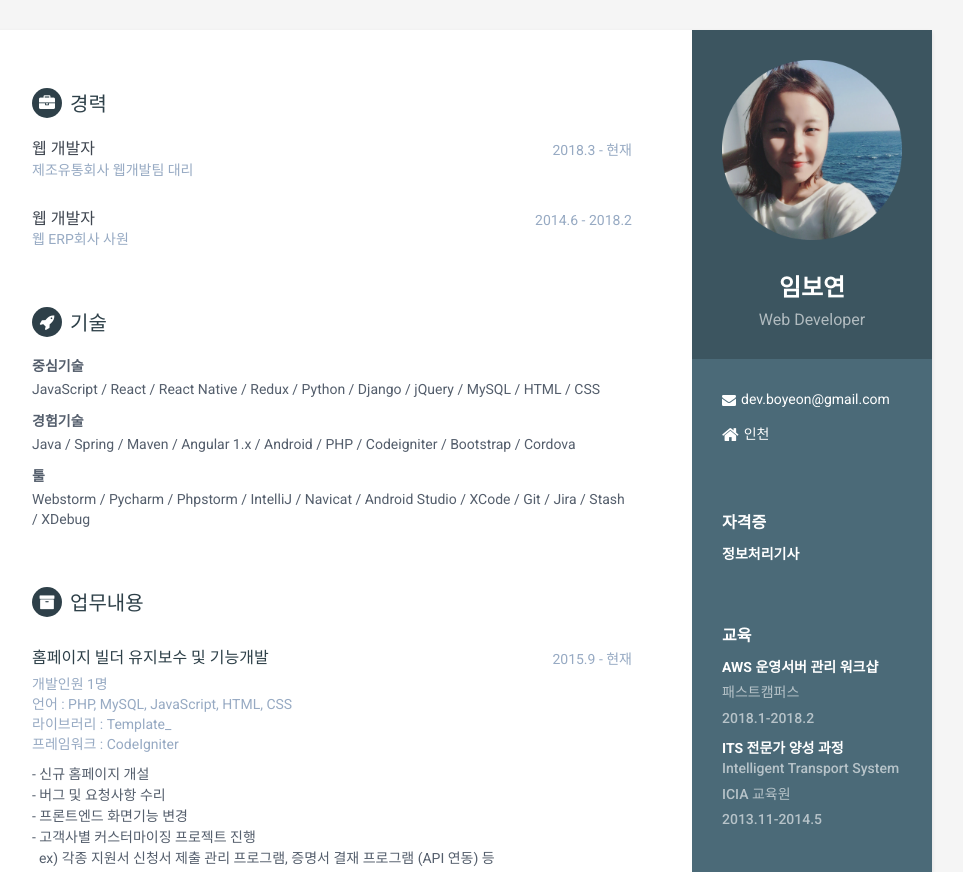
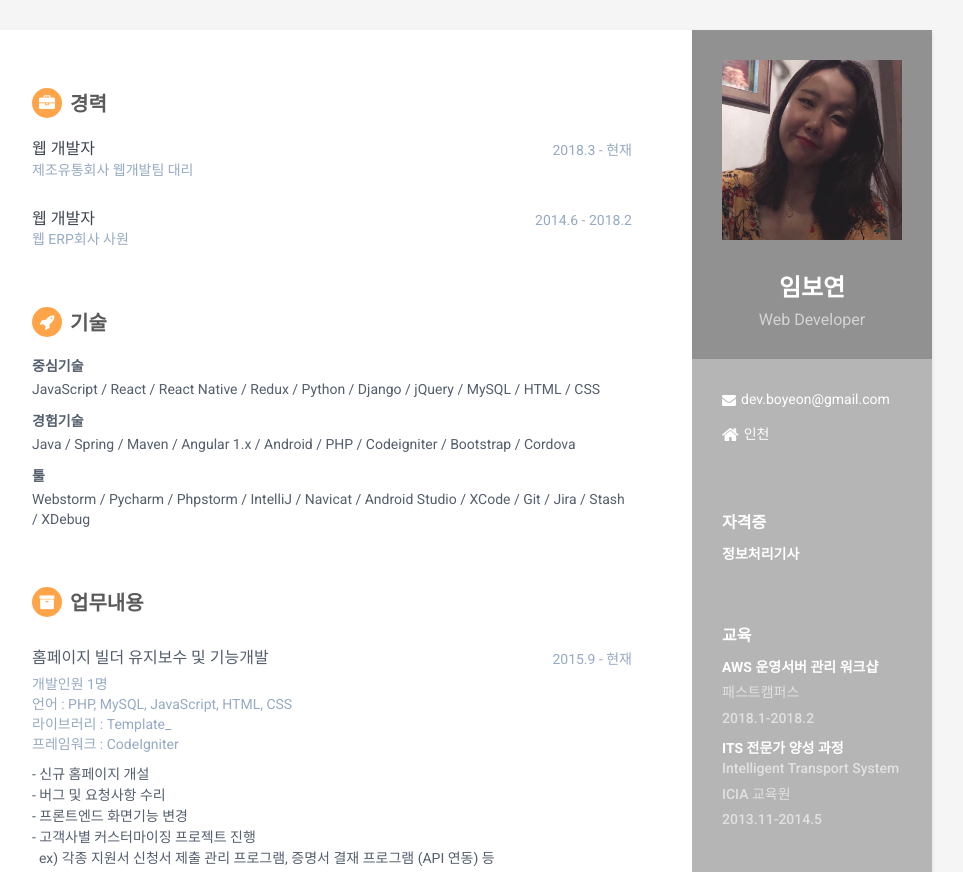
Before and after one commit to dokinchan/curriculum_vitae, a plain HTML site: page index.html in a window 1280 px wide. Shown: the top 872 px of the page, without its empty margins (188-1151 px from the left). Drawn offline with Linux system fonts and the light colour scheme.

Commit message:
update some

```diff
--- a/assets/css/styles-5.css
+++ b/assets/css/styles-5.css
@@ -43,7 +43,7 @@ p {
   line-height: 1.5;
 }
 .wrapper {
-  background: #FDA246;
+  background: #b5b5b5;
   max-width: 960px;
   margin: 0 auto;
   position: relative;
@@ -52,7 +52,7 @@ p {
   box-shadow: 0px 2px 4px rgba(0, 0, 0, 0.1);
 }
 .sidebar-wrapper {
-  background: #FDA246;
+  background: #b5b5b5;
   position: absolute;
   right: 0;
   width: 240px;
@@ -160,8 +160,8 @@ p {
 .main-wrapper .section-title {
   text-transform: uppercase;
   font-size: 20px;
-  font-weight: 500;
-  color: #f47c03;
+  font-weight: 600;
+  color: #5a5a5a;
   position: relative;
   margin-top: 0;
   margin-bottom: 20px;
@@ -180,7 +180,7 @@ p {
   -moz-background-clip: padding;
   -webkit-background-clip: padding-box;
   background-clip: padding-box;
-  background: #f47c03;
+  background: #ffa448;
   text-align: center;
   padding-top: 8px;
   font-size: 16px;
--- a/index.html
+++ b/index.html
@@ -18,7 +18,7 @@
     <link rel="stylesheet" href="assets/plugins/font-awesome/css/font-awesome.css">
 
     <!-- Theme CSS -->
-    <link id="theme-style" rel="stylesheet" href="assets/css/styles-6.css">
+    <link id="theme-style" rel="stylesheet" href="assets/css/styles-5.css">
     <!-- HTML5 shim and Respond.js for IE8 support of HTML5 elements and media queries -->
     <!--[if lt IE 9]>
       <script src="https://oss.maxcdn.com/html5shiv/3.7.2/html5shiv.min.js"></script>
@@ -30,7 +30,7 @@
     <div class="wrapper">
         <div class="sidebar-wrapper">
             <div class="profile-container">
-                <img class="profile" src="assets/images/boyeon1.png" alt="" style="width:180px;"/>
+                <img class="profile" src="assets/images/boyeon5.jpg" alt="" style="width:180px;"/>
                 <h3 class="">임보연</h3>
                 <h3 class="tagline">Web Developer</h3>
             </div><!--//profile-container-->
```
Also changed, not shown: assets/images/boyeon5.jpg (added), assets/images/boyeon6.jpg (added).
